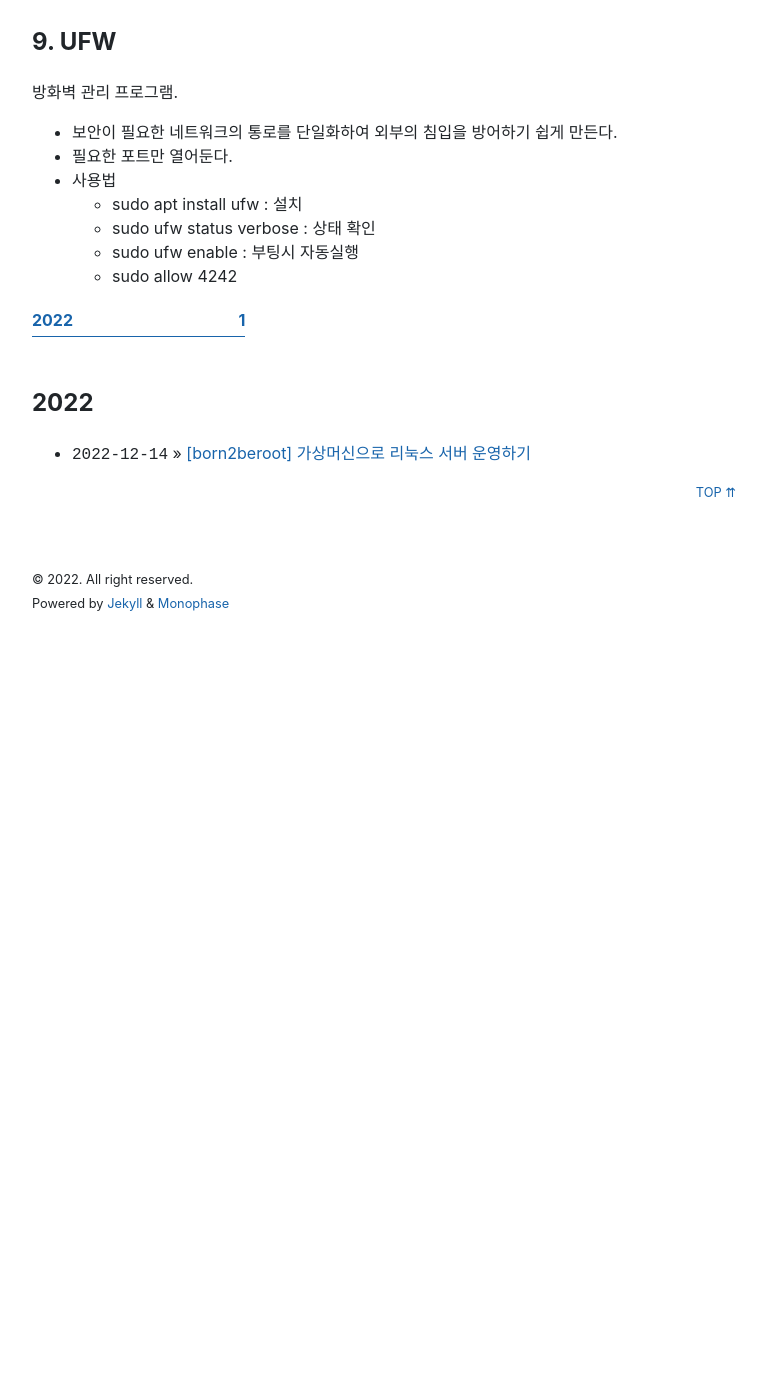
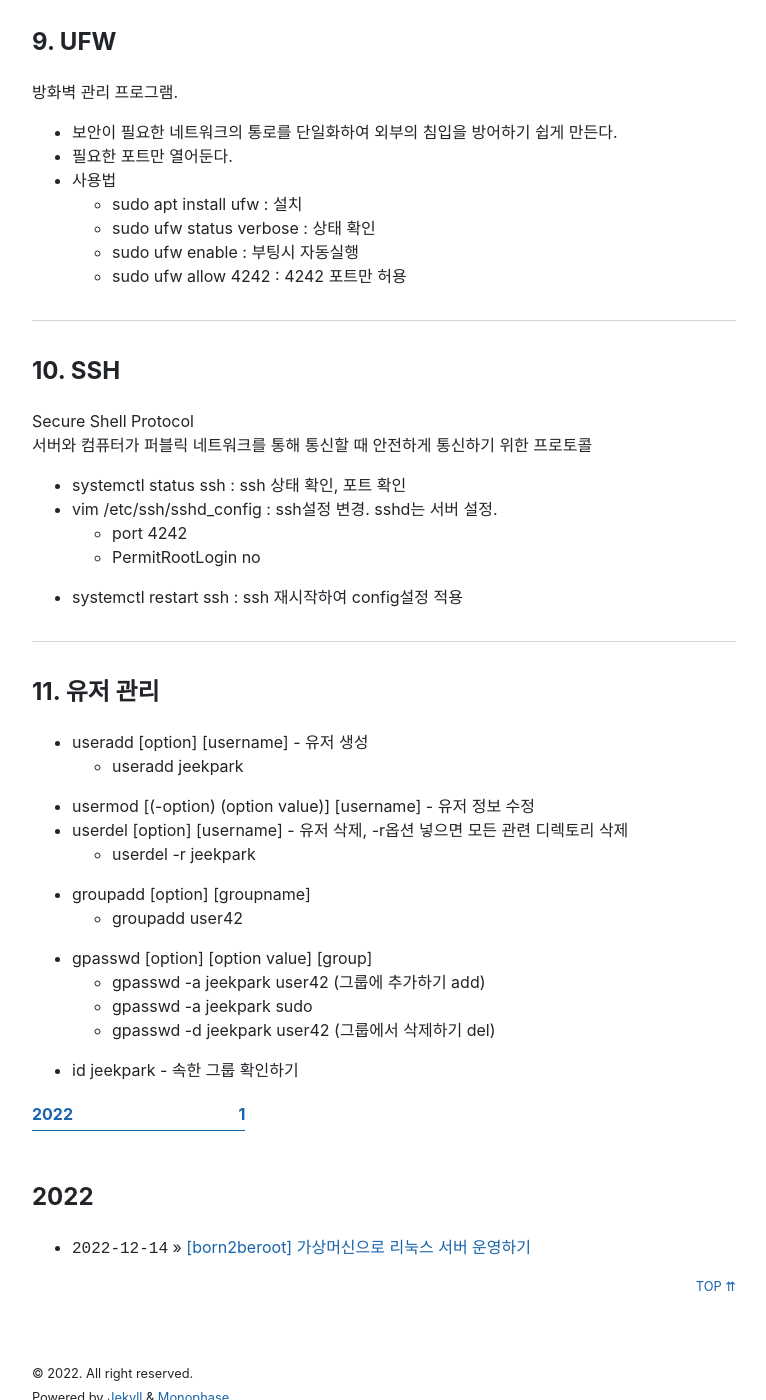
Before and after one commit to jeekpark/jeekpark.github.io, a Jekyll site: the page built from _posts/2022-12-14-[Born2beroot] 가상머신으로 리눅스 서버 운영하기.md, in a window 1280 px wide and 1400 px high, scrolled down 4403 px. Shown: the whole window, without its empty margins (256-1022 px from the left). Built offline with Jekyll 4.4.1, drawn with Linux system fonts in a browser that asks for light colours; nearby versions of some CDN libraries; before the commit the page ends 5033 px from its top, so only the background shows below that.

Commit message:
Update 2022-12-14-[Born2beroot] 가상머신으로 리눅스 서버 운영하기.md

```diff
--- a/_posts/2022-12-14-[Born2beroot] 가상머신으로 리눅스 서버 운영하기.md
+++ b/_posts/2022-12-14-[Born2beroot] 가상머신으로 리눅스 서버 운영하기.md
@@ -135,4 +135,30 @@ sudo 명령 시 백그라운드에서 새로운 쉘을 실행하고 명령을
 	* sudo apt install ufw : 설치
 	* sudo ufw status verbose : 상태 확인
 	* sudo ufw enable : 부팅시 자동실행
-	* sudo allow 4242
+	* sudo ufw allow 4242 : 4242 포트만 허용
+
+* * *
+
+## 10. SSH
+Secure Shell Protocol
+서버와 컴퓨터가 퍼블릭 네트워크를 통해 통신할 때 안전하게 통신하기 위한 프로토콜
+- systemctl status ssh : ssh 상태 확인, 포트 확인
+- vim /etc/ssh/sshd_config : ssh설정 변경. sshd는 서버 설정.
+	* port 4242
+	* PermitRootLogin no
+- systemctl restart ssh : ssh 재시작하여 config설정 적용
+
+* * *
+## 11. 유저 관리
+- useradd [option] [username] - 유저 생성
+	* useradd jeekpark
+- usermod [(-option) (option value)] [username] - 유저 정보 수정
+- userdel [option] [username] - 유저 삭제, -r옵션 넣으면 모든 관련 디렉토리 삭제
+	* userdel -r jeekpark
+- groupadd [option] [groupname]
+	* groupadd user42
+- gpasswd [option] [option value] [group]
+	* gpasswd -a jeekpark user42 (그룹에 추가하기 add)
+	* gpasswd -a jeekpark sudo
+	* gpasswd -d jeekpark user42 (그룹에서 삭제하기 del)
+- id jeekpark - 속한 그룹 확인하기
```
